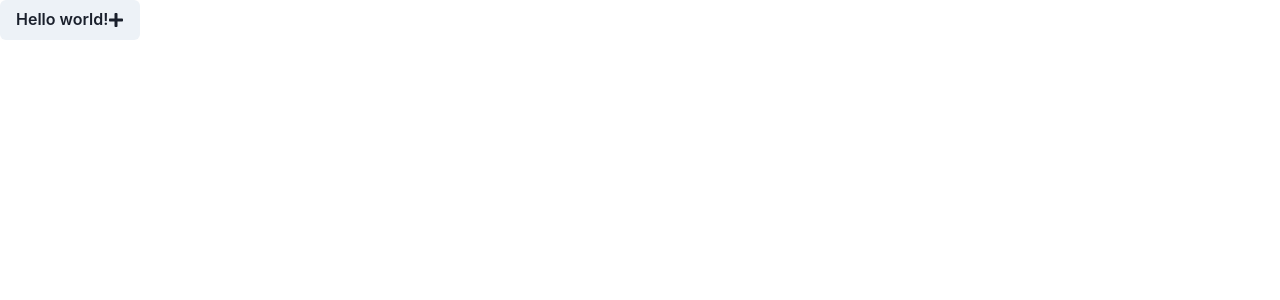
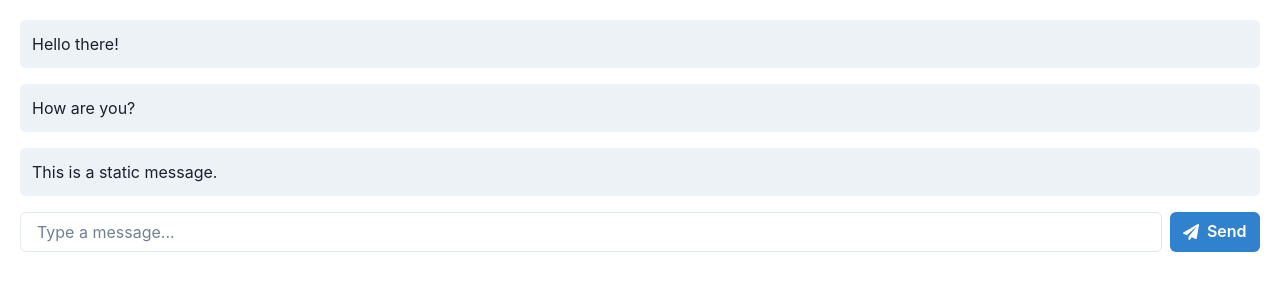
Before and after one commit to GPT-Engineer-App-Dev/chat-mingle, a React (Vite) app: page / in a window 1280 px wide. Shown: the top 300 px of the page. Built offline with nearby package versions, Linux system fonts and the light colour scheme.

Commit message:
Created a basic chat interface on the Index page with a message area, an input field, and a send button. Added static dummy data to simulate messages.

```diff
--- a/src/pages/Index.jsx
+++ b/src/pages/Index.jsx
@@ -1,15 +1,30 @@
-// Complete the Index page component here
-// Use chakra-ui
-import { Button } from "@chakra-ui/react"; // example
-import { FaPlus } from "react-icons/fa"; // example - use react-icons/fa for icons
+import { VStack, Box, Input, Button, Text } from "@chakra-ui/react";
+import { FaPaperPlane } from "react-icons/fa";
 
 const Index = () => {
-  // TODO: Create the website here!
+  const messages = [
+    { id: 1, text: "Hello there!" },
+    { id: 2, text: "How are you?" },
+    { id: 3, text: "This is a static message." },
+  ];
+
   return (
-    <Button>
-      Hello world! <FaPlus />
-    </Button>
-  ); // example
+    <Box p={5}>
+      <VStack spacing={4} align="stretch">
+        {messages.map((message) => (
+          <Text bg="gray.100" p={3} borderRadius="md" key={message.id}>
+            {message.text}
+          </Text>
+        ))}
+      </VStack>
+      <Box mt={4} display="flex">
+        <Input placeholder="Type a message..." />
+        <Button leftIcon={<FaPaperPlane />} ml={2} colorScheme="blue">
+          Send
+        </Button>
+      </Box>
+    </Box>
+  );
 };
 
 export default Index;
```
